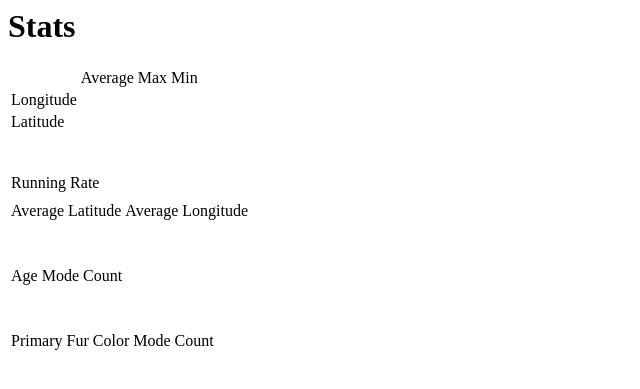
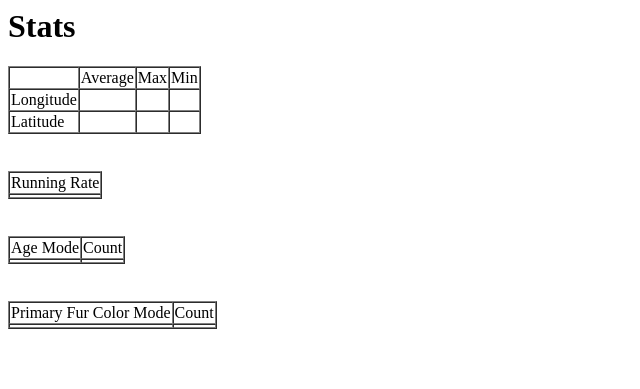
Before and after one commit to Martin-tan/Squirrel_tracker, a Django app: template squirrel/templates/squirrel/stats.html in a window 1280 px wide. Shown: the top 389 px of the page, without its empty margins (0-640 px from the left). Run offline with Django 3.2, Linux system fonts and the light colour scheme; the template is opened without the code that fills it, so the values that code supplies are empty.

Commit message:
add; modified stats; modified models.py

```diff
--- a/squirrel/models.py
+++ b/squirrel/models.py
@@ -5,12 +5,14 @@ class Squirrel(models.Model):
     def __str__(self):
         return str(self.Unique_Squirrel_ID)
 
-    Latitude = models.FloatField(
+    Latitude = models.CharField(
         help_text = _('Latitude'),
+        max_length = 100,
         default = ''
     )
-    Longitude = models.FloatField(
+    Longitude = models.CharField(
         help_text = _('Longitude'),
+        max_length = 100,
         default = ''
     )
     Unique_Squirrel_ID = models.CharField(
--- a/squirrel/templates/squirrel/add.html
+++ b/squirrel/templates/squirrel/add.html
@@ -8,8 +8,7 @@
     <h1>Add Squirrels:</h1>
     <form  method="post">
         {% csrf_token %}
-        Unique Squirrel ID: <input type="text" name="Unique_Squirrel_ID" /><
-br />
+        Unique Squirrel ID: <input type="text" name="Unique_Squirrel_ID" /><br />
         Latitude: <input type="text" name="Latitude" /><br />
         Longitude: <input type="text" name="Longitude" /><br />
         Shift: <input type="text" name="Shift" /><br />
--- a/squirrel/templates/squirrel/stats.html
+++ b/squirrel/templates/squirrel/stats.html
@@ -1,6 +1,6 @@
 <html>
 <h1>Stats<h1/>
-        <table>
+        <table border="1" cellspacing="0">
                 <tr>
                         <td></td>
                         <td>Average</td>
@@ -21,7 +21,7 @@
                 </tr>
         </table>
         <br/>
-        <table>
+        <table border="1" cellspacing="0">
                 <tr>
                         <td>Running Rate</td>
                 </tr>
@@ -29,18 +29,8 @@
                         <td>{{ Running_Rate }}</td>
                 </tr>
         </table>
-        <table>
-                <tr>
-                        <td>Average Latitude</td>
-                        <td>Average Longitude</td>
-                </tr>
-                <tr>
-                        <td>{{ average_latitude }}</td>
-                        <td>{{ average_longitude }}</td>
-                </tr>
-        </table>
         <br/>
-	   <table>
+	   <table border="1" cellspacing="0">
                 <tr>
                         <td>Age Mode</td>
                         <td>Count</td>
@@ -51,7 +41,7 @@
                 </tr>
         </table>
         <br/>
-        <table>
+        <table border="1" cellspacing="0">
                 <tr>
                         <td>Primary Fur Color Mode</td>
                         <td>Count</td>
```
Also changed, not shown: db.sqlite3, squirrel/migrations/0003_auto_20191208_0348.py (added), squirrel/migrations/0004_auto_20191208_0349.py (added).
